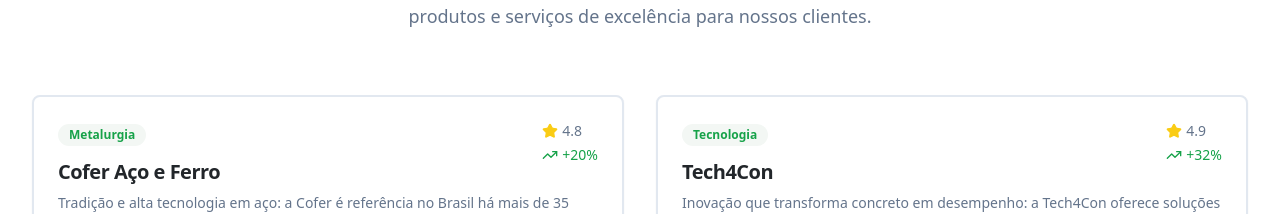
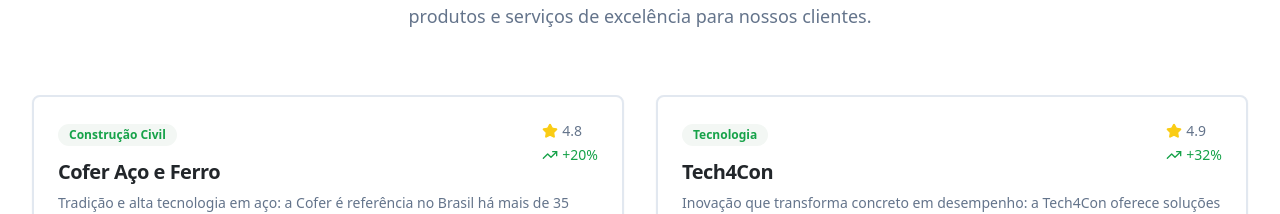
Before and after one commit to antonelligu/Empresa, a React (Vite) app: page / in a window 1280 px wide. Shown: the part 1848-2062 px from the top of the page. Built offline with nearby package versions, Linux system fonts and the light colour scheme.

Commit message:
Update Concrebase category
Updated the Concrebase category to "Construção Civil".
Here are the files that were edited by the AI in that message:
-edited src/components/Representatives.tsx

```diff
--- a/src/components/Representatives.tsx
+++ b/src/components/Representatives.tsx
@@ -7,7 +7,7 @@ const Representatives = () => {
   const representatives = [
     {
       name: "Cofer Aço e Ferro",
-      category: "Metalurgia",
+      category: "Construção Civil",
       description: "Tradição e alta tecnologia em aço: a Cofer é referência no Brasil há mais de 35 anos no fornecimento de aço cortado e dobrado para a construção civil, com presença marcante em Guararema/SP. Soluções precisas para sua obra: oferecemos corte e dobra sob medida, reduzindo desperdícios, otimizando prazos e garantindo resultados seguros e eficientes. Excelência em toda a entrega: com equipe especializada e logística de ponta, atendemos todo o Estado de São Paulo com agilidade, inovação e qualidade.",
       highlights: ["Alta Resistência", "Certificação ISO", "Entrega Rápida"],
       rating: 4.8,
```
